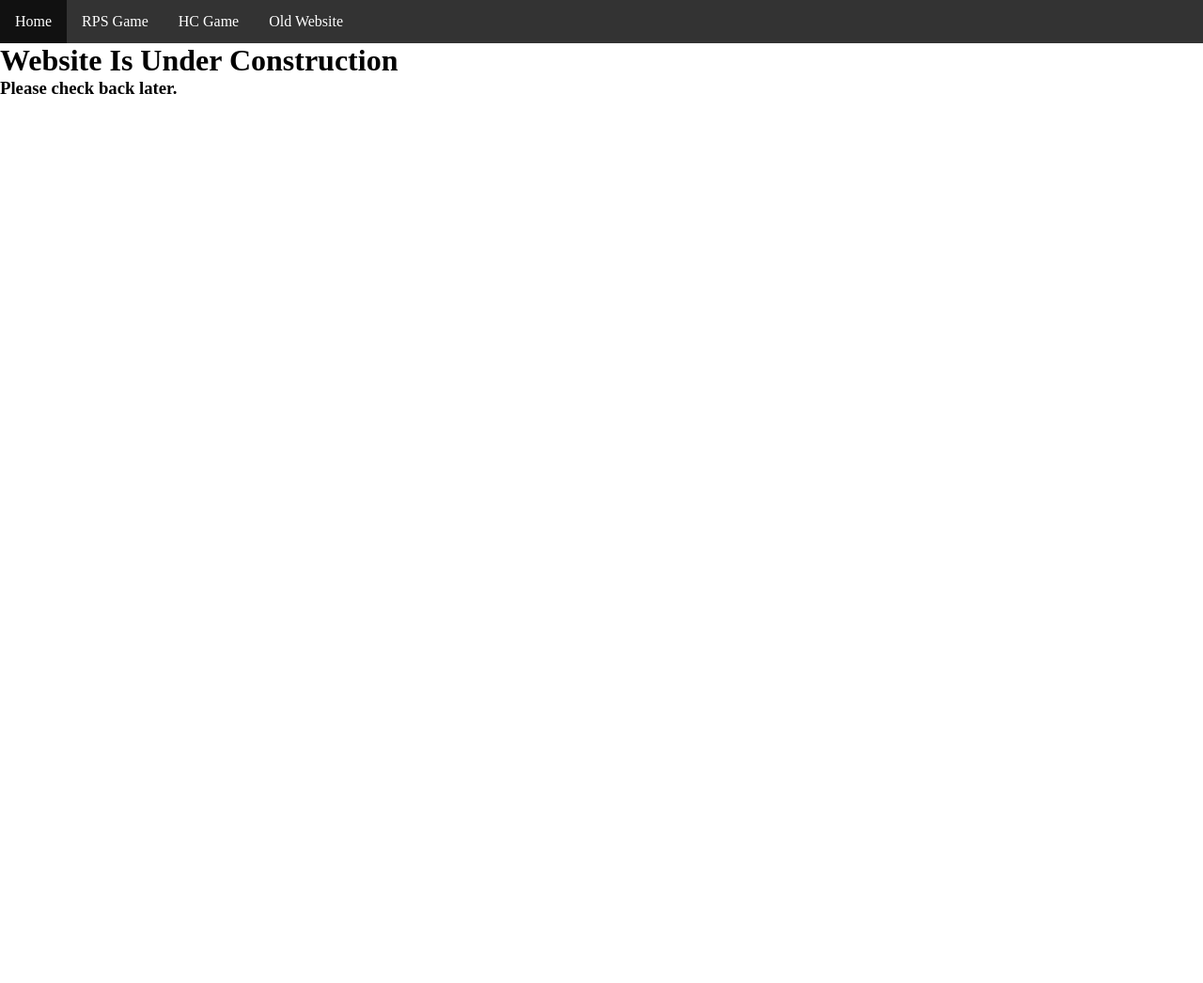
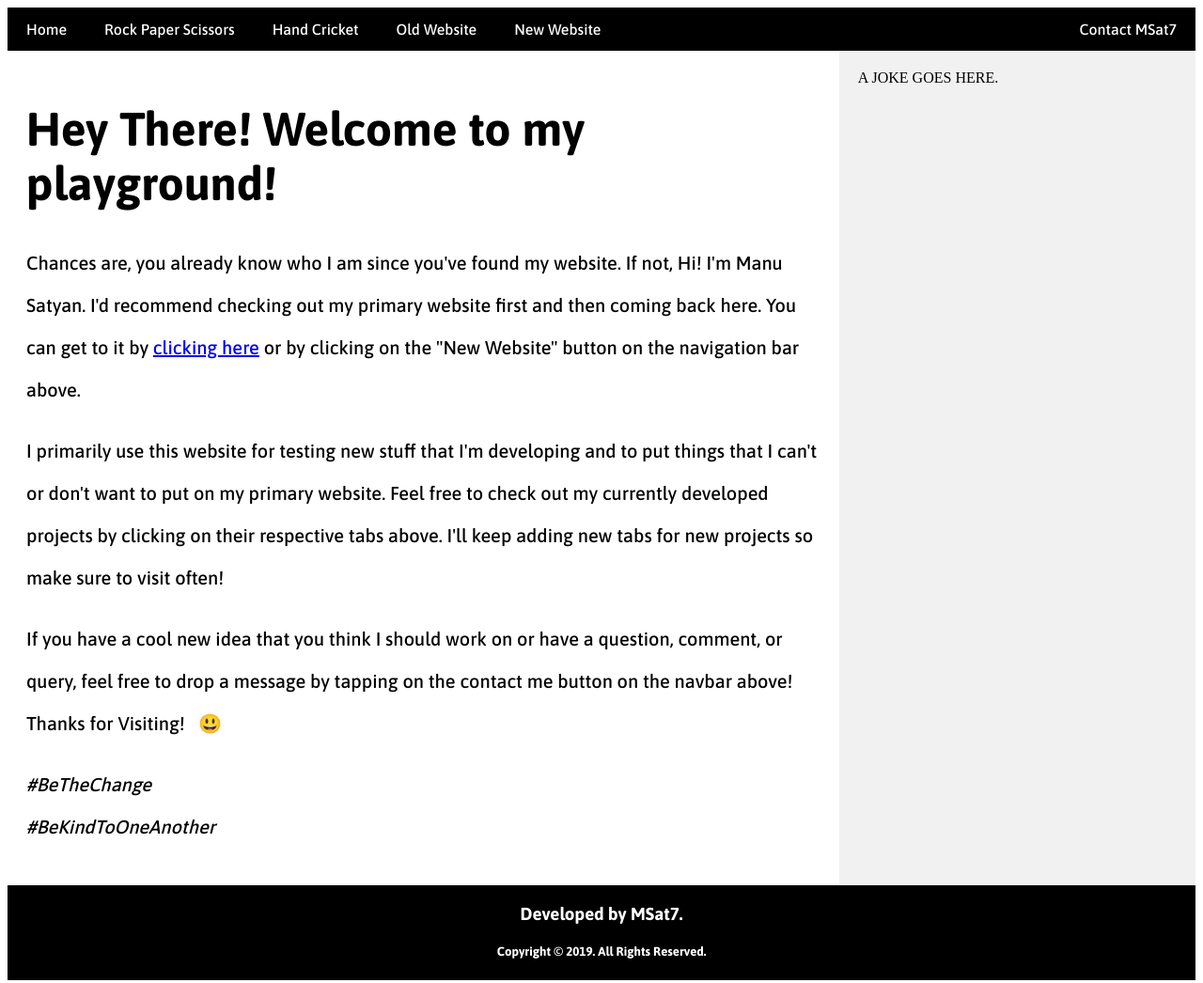
Before and after one commit to MSAT7/msat7.github.io, a plain HTML site: page index.html in a window 1280 px wide. Shown: the whole page at 94% size. Before the commit the page ends 800 px from the top, so only its background shows below. Drawn offline with Linux system fonts and the light colour scheme.

Commit message:
Homepage content & UI updated
Added welcome message & some UI elements

```diff
--- a/index.html
+++ b/index.html
@@ -1,51 +1,76 @@
+<!DOCTYPE html>
 <html>
 
 <head>
     <title>Msat7's Website</title>
     <link rel="stylesheet" href="styles.css">
-    <style>
-        ul {
-            list-style-type: none;
-            margin: 0;
-            padding: 0;
-            overflow: hidden;
-            background-color: #333;
-        }
-
-        li {
-            float: left;
-        }
-
-        li a {
-            display: block;
-            color: white;
-            text-align: center;
-            padding: 14px 16px;
-            text-decoration: none;
-        }
-
-        li a:hover:not(.active) {
-            background-color: #111;
-        }
-
-        .active {
-            background-color: #4CAF50;
-        }
-    </style>
 </head>
 
 <body>
     <header>
-        <ul>
-            <li><a href="index.html">Home</a></li>
-            <li><a href="rps/rpsGame.html">RPS Game</a></li>
-            <li><a href="hc/hcGame.html">HC Game</a></li>
-            <li><a href="old_webpage/old_webpage.html">Old Website</a></li>
-        </ul>
+        <div class="navbar">
+            <a href="index.html">Home</a>
+            <a href="rps/rpsGame.html">Rock Paper Scissors</a>
+            <a href="hc/hcGame.html">Hand Cricket</a>
+            <a href="old_webpage/old_website.html">Old Website</a>
+            <a href="http://manusatyan.com">New Website</a>
+            <a href="http://manusatyan.com/contact" class="right">Contact MSat7</a>
+            <!-- <a href="http://manusatyan.com" class="right">New Website</a> -->
+        </div>
     </header>
+    <div class="row">
 
-    <h1>Website Is Under Construction</h1>
-    <h3>Please check back later.</h3>
+        <div class="main">
+            <h1 id="welcome-message-heading"></h1>
+
+            <p>Chances are, you already know who I am since you've found my website. If not, Hi! I'm Manu Satyan.
+                I'd recommend checking out my primary website first and then coming back here. You can get to it by
+                <a href="http://manusatyan.com">clicking here</a> or by clicking on the "New Website" button on the
+                navigation bar above.
+            </p>
+            <p>
+                I primarily use this website for testing new stuff that I'm developing and to put things that I can't
+                or don't want to put on my primary website. Feel free to check out my currently developed projects by
+                clicking on their respective tabs above. I'll keep adding new tabs for new projects so make sure to
+                visit often!
+            </p>
+            <p>
+                If you have a cool new idea that you think I should work on or have a question, comment, or query,
+                feel free to drop a message by tapping on the contact me button on the navbar above!
+                Thanks for Visiting! &nbsp; 😃
+            </p>
+            <p>
+                <i>#BeTheChange</i>
+                <br><i>#BeKindToOneAnother</i>
+            </p>
+        </div>
+
+        <div class="side">
+            A JOKE GOES HERE.
+        </div>
+    </div>
+
+    <div class="footer">
+        <h3>Developed by MSat7.</h3>
+        <h5>Copyright © 2019. All Rights Reserved.</h5>
+    </div>
+
+    <script>
+        var i = 0;
+        var heading = "Hey There! Welcome to my playground!";
+        var speed = 50;
+
+        function typeWriterHeading() {
+            if (i < heading.length) {
+                document.getElementById("welcome-message-heading").innerHTML += heading.charAt(i);
+                i++;
+                setTimeout(typeWriterHeading, speed);
+            }
+        }
+
+        window.onload = typeWriterHeading;
+
+    </script>
 </body>
 
 </html>
--- a/styles.css
+++ b/styles.css
@@ -1,7 +1,135 @@
 /* This is the styles.css file */
 
+@import url('https://fonts.googleapis.com/css?family=Asap:500,700');
 * {
-    margin: 0;
-    padding: 0;
     box-sizing: border-box;
 }
+
+footer>h3 {
+    color: #000000;
+    text-align: center;
+    font-family: Asap, sans-serif;
+}
+
+footer>h5 {
+    color: #000000;
+    text-align: center;
+    font-family: Asap, sans-serif;
+}
+
+/* Style the top navigation bar */
+
+.navbar {
+    overflow: hidden;
+    /* Hide overflow */
+    background-color: #000000;
+    /* Dark background color */
+}
+
+/* Style the navigation bar links */
+
+.navbar a {
+    float: left;
+    /* Make sure that the links stay side-by-side */
+    display: block;
+    /* Change the display to block, for responsive reasons (see below) */
+    color: white;
+    /* White text color */
+    text-align: center;
+    /* Center the text */
+    padding: 14px 20px;
+    /* Add some padding */
+    text-decoration: none;
+    /* Remove underline */
+    font-family: Asap, sans-serif;
+}
+
+/* Right-aligned link */
+
+.navbar a.right {
+    float: right;
+    /* Float a link to the right */
+}
+
+/* Change color on hover/mouse-over */
+
+.navbar a:hover {
+    background-color: #5abdff;
+    /* Grey background color */
+    color: black;
+    /* Black text color */
+}
+
+/* Column container */
+
+.row {
+    display: flex;
+    flex-wrap: wrap;
+}
+
+/* Create two unequal columns that sits next to each other */
+
+/* Sidebar/left column */
+
+.side {
+    flex: 30%;
+    /* Set the width of the sidebar */
+    background-color: #f1f1f1;
+    /* Grey background color */
+    padding: 20px;
+    /* Some padding */
+}
+
+/* Main column */
+
+.main {
+    flex: 70%;
+    /* Set the width of the main content */
+    background-color: white;
+    /* White background color */
+    padding: 20px;
+    /* Some padding */
+}
+
+.main > p {
+    font-family: Asap, sans-serif;
+    font-size: 20px;
+    line-height: 45px;
+}
+
+.main > h1 {
+    font-family: Asap, sans-serif;
+    font-size: 50px;
+}
+
+.main > a {
+    color: #5abdff;
+}
+
+/* Responsive layout - when the screen is less than 700px wide, make the two columns stack on top of each other instead of next to each other */
+
+@media screen and (max-width: 700px) {
+    .row {
+        flex-direction: column;
+    }
+}
+
+/* Responsive layout - when the screen is less than 400px wide, make the navigation links stack on top of each other instead of next to each other */
+
+@media screen and (max-width: 400px) {
+    .navbar a {
+        float: none;
+        width: 100%;
+    }
+}
+
+.footer {
+    padding: 1px;
+    /* Some padding */
+    text-align: center;
+    font-family: Asap, sans-serif;
+    color: white;
+    /* Center text*/
+    background: #000000;
+    /* Black background */
+}
```
Also changed, not shown: app.js (+11 -0 lines), rps/rpsGame.html (+0 -37 lines), old_webpage/old_website.html (renamed from old_webpage/old_webpage.html).
